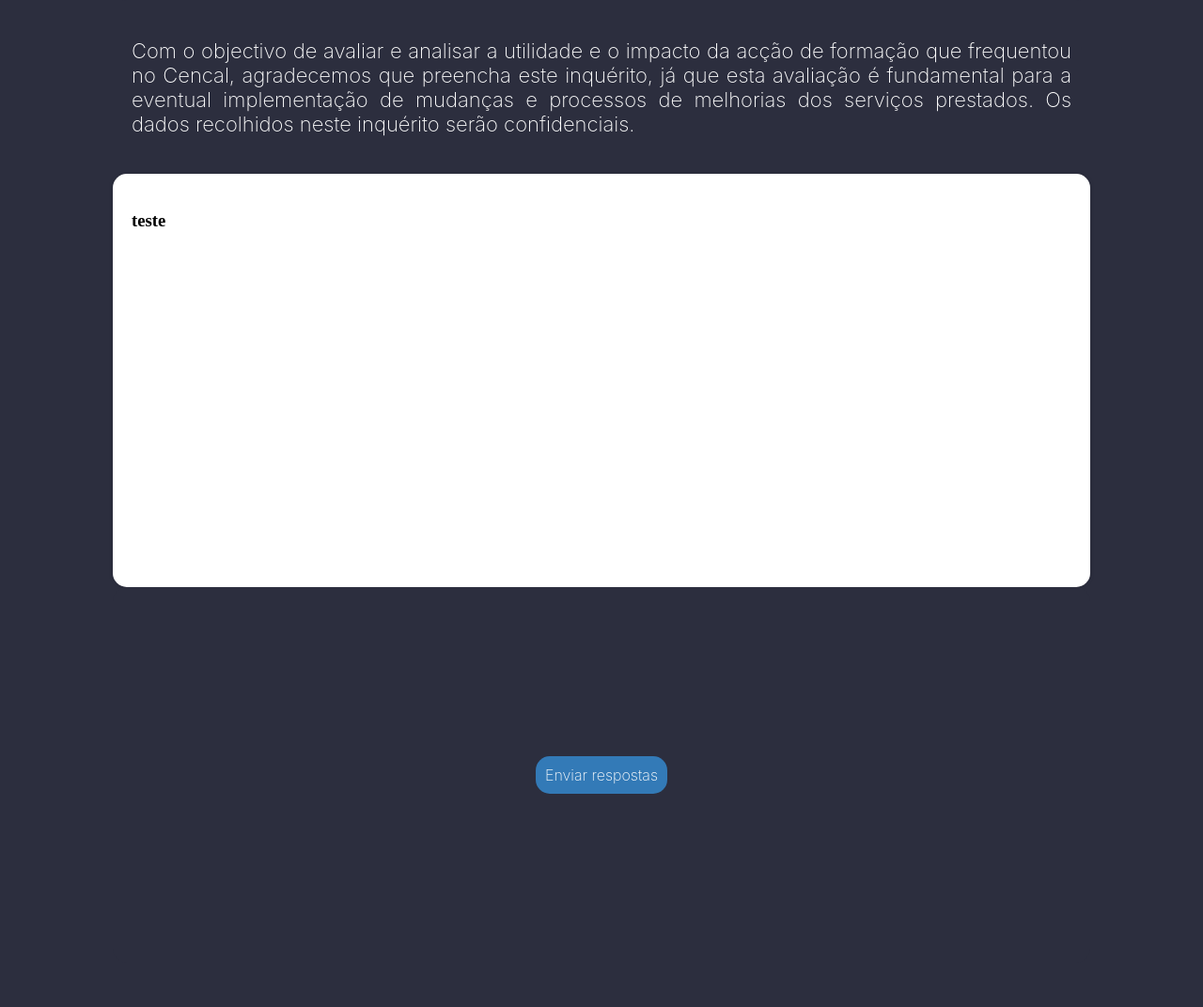
After one commit to crislaferia/plataforma_inqueritos, a PHP site: page /html/pagina_respostas.html in a window 1280 px wide. The commit adds this page. Shown: the part 445-1517 px from the top of the page at 94% size. Run offline with PHP 8.4, Linux system fonts and the light colour scheme.

Commit message:
paginacomcaixabranca

```diff
--- a/projformulario/css/style.css
+++ b/projformulario/css/style.css
@@ -1,4 +1,3 @@
-
 body {
   background-color: #2c2e3e;
   display: flex;
@@ -7,6 +6,7 @@ body {
   align-items: center;
   padding: 3% 6%;
 }
+
 .div {
   background-color: #2c2e3e;
   display: flex;
@@ -55,6 +55,7 @@ body {
   box-sizing: border-box;
   background-color: #2c2e3e;
 }
+
 .container2 {
   width: 100%;
   height: 50vh;
@@ -65,6 +66,7 @@ body {
   box-sizing: border-box;
   background-color: #fff;
 }
+
 .login-form {
   width: 100%;
   max-width: 400px;
@@ -72,10 +74,12 @@ body {
   border-radius: 15px;
 
   padding: 20px;
-        box-shadow: 0px 0px 5px 0px rgba(0,0,0,0.1);
+  box-shadow: 0px 0px 5px 0px rgba(0, 0, 0, 0.1);
   background-color: #fff;
 }
-    .login-form input[type="text"], .login-form input[type="password"] {
+
+.login-form input[type="text"],
+.login-form input[type="password"] {
   width: 100%;
   padding: 10px;
   margin: 10px 0;
@@ -83,6 +87,7 @@ body {
   border: 1px solid #ddd;
   outline: none;
 }
+
 .login-form input[type="submit"] {
   width: 100%;
   padding: 10px;
@@ -94,6 +99,7 @@ body {
   border: none;
   cursor: pointer;
 }
+
 .login-form input[type="submit"]:hover {
   background-color: #337ab7;
 }
@@ -104,6 +110,7 @@ body {
   margin-top: 10px;
   font: 400 12px Inter, sans-serif;
 }
+
 .section {
   display: flex;
   flex-direction: column;
@@ -174,7 +181,7 @@ body {
   box-sizing: border-box;
 }
 
-    .corner-topbar{
+.corner-topbar {
   float: right;
   top: 10px;
   right: 10px;
@@ -183,3 +190,36 @@ body {
   padding: 10px;
 
 }
+
+.meu-retangulo {
+  width: 100%;
+  max-width: 1000px;
+  margin: auto;
+  border-radius: 15px;
+  min-height: 400px;
+  padding: 20px;
+  box-shadow: 0px 0px 5px 0px rgba(0, 0, 0, 0.1);
+  background-color: #fff;
+}
+
+.mensagem-resposta {
+  color: #fff;
+  align-self: center;
+  white-space: wrap;
+  max-width: 1000px;
+  font: 200 22px Inter, sans-serif;
+  padding: 20px;
+  text-align: justify;
+}
+
+.botao-resposta input[type="submit"] {
+  width: 100%;
+  padding: 10px;
+  margin: 10px 0;
+  border-radius: 15px;
+  background-color: #337ab7;
+  color: #fff;
+  font: 200 16px Inter, sans-serif;
+  border: none;
+  cursor: pointer;
+}
--- /dev/null
+++ b/projformulario/html/pagina_respostas.html
@@ -0,0 +1,49 @@
+<!DOCTYPE html>
+<html lang="en">
+
+<head>
+
+  <meta charset="UTF-8">
+  <meta name="viewport" content="width=device-width, initial-scale=1.0">
+  <meta name="respostas" content="Inqueritos a serem respondidos para estatística do CENCAL.">
+
+  <title>Respostas</title>
+  <!--fav icon ainda não está funcionando-->
+  <link rel="icon" type="image/x-icon" href="img/logocencalfav.ico">
+  <link rel="stylesheet" type="text/css" href="/css/style.css">
+  <!--link fonte e iconlogin-->
+  <link rel="stylesheet" href="https://cdnjs.cloudflare.com/ajax/libs/font-awesome/6.0.0-beta3/css/all.min.css">
+  <!--Estilização do retangulo principal que carrega as perguntas do drag and drop-->
+
+</head>
+
+<body>
+  <div class="div">
+    <header class="container">
+      <img loading="lazy" srcset="https://cencal.pt/versions/v7.1.2.0/public/branding.501886354/logo.png?a=1698141962"
+        class="logo" />
+    </header>
+    <section class="contentend">
+      <div class="section">
+
+        <header class="mensagem-resposta">Com o objectivo de avaliar e analisar a utilidade e o impacto da acção de formação que
+          frequentou no Cencal, agradecemos que preencha este inquérito, já que esta avaliação é fundamental para a
+          eventual implementação de mudanças e processos de melhorias dos serviços prestados.
+          Os dados recolhidos neste inquérito serão confidenciais.
+        </header>
+      </div>
+      <div class="meu-retangulo">
+        <h3>teste</h3>
+      </div>
+      <div class="container">
+        <!--criar a classe botões respostas -->
+        <form class="botao-resposta" action="/login" method="post">
+            <input type="submit" value="Enviar respostas">
+
+        </form>
+    </div>
+
+    </section>
+
+  </div>
+</body>
```
Also changed, not shown: projformulario/img/logocencalfav.ico (added). Lines whose indentation alone changed are shown as unchanged.
